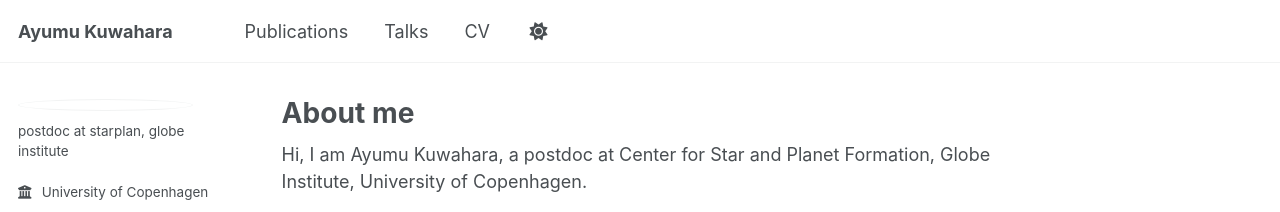
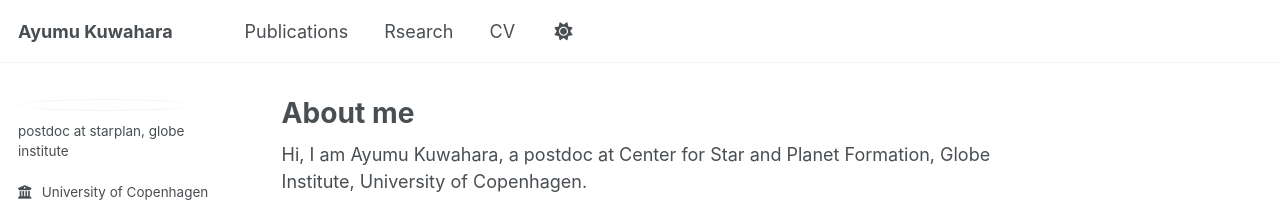
Before and after one commit to AyumuKuwahara/ayumukuwahara.github.io, a Jekyll site: the page built from _pages/about.md, in a window 1280 px wide. Shown: the top 212 px of the page. Built offline with Jekyll 4.4.1, drawn with Linux system fonts in a browser that asks for light colours; some web fonts are replaced.

Commit message:
Update navigation.yml

```diff
--- a/_data/navigation.yml
+++ b/_data/navigation.yml
@@ -11,14 +11,17 @@ main:
   - title: "Publications"
     url: /publications/
 
-  - title: "Talks"
-    url: /talks/
+  #- title: "Talks"
+  #  url: /talks/
 
   #- title: "Teaching"
   #  url: /teaching/
 
   #- title: "Portfolio"
   #  url: /portfolio/
+
+  - title: "Rsearch"
+    url: /research/
 
   #- title: "Blog Posts"
   #  url: /year-archive/
```
